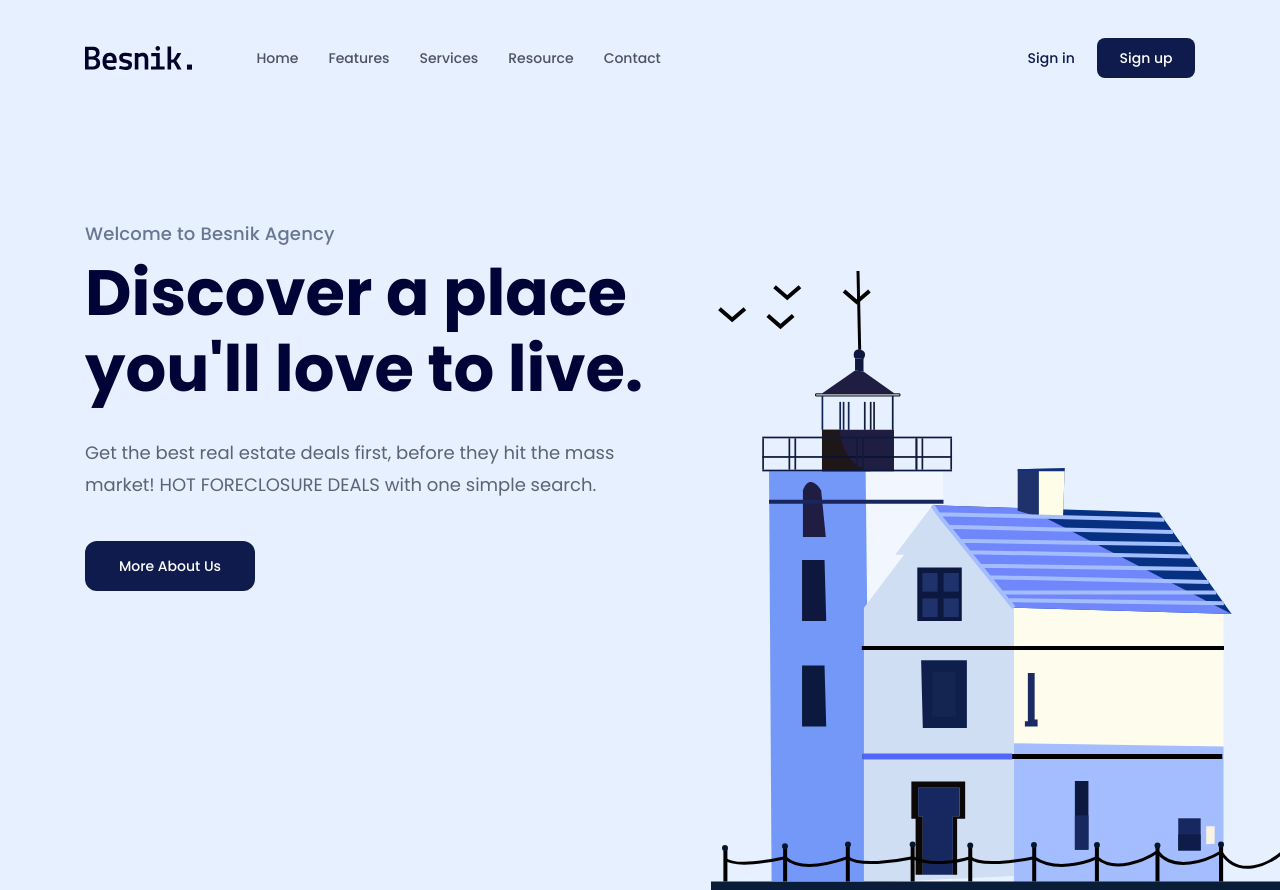
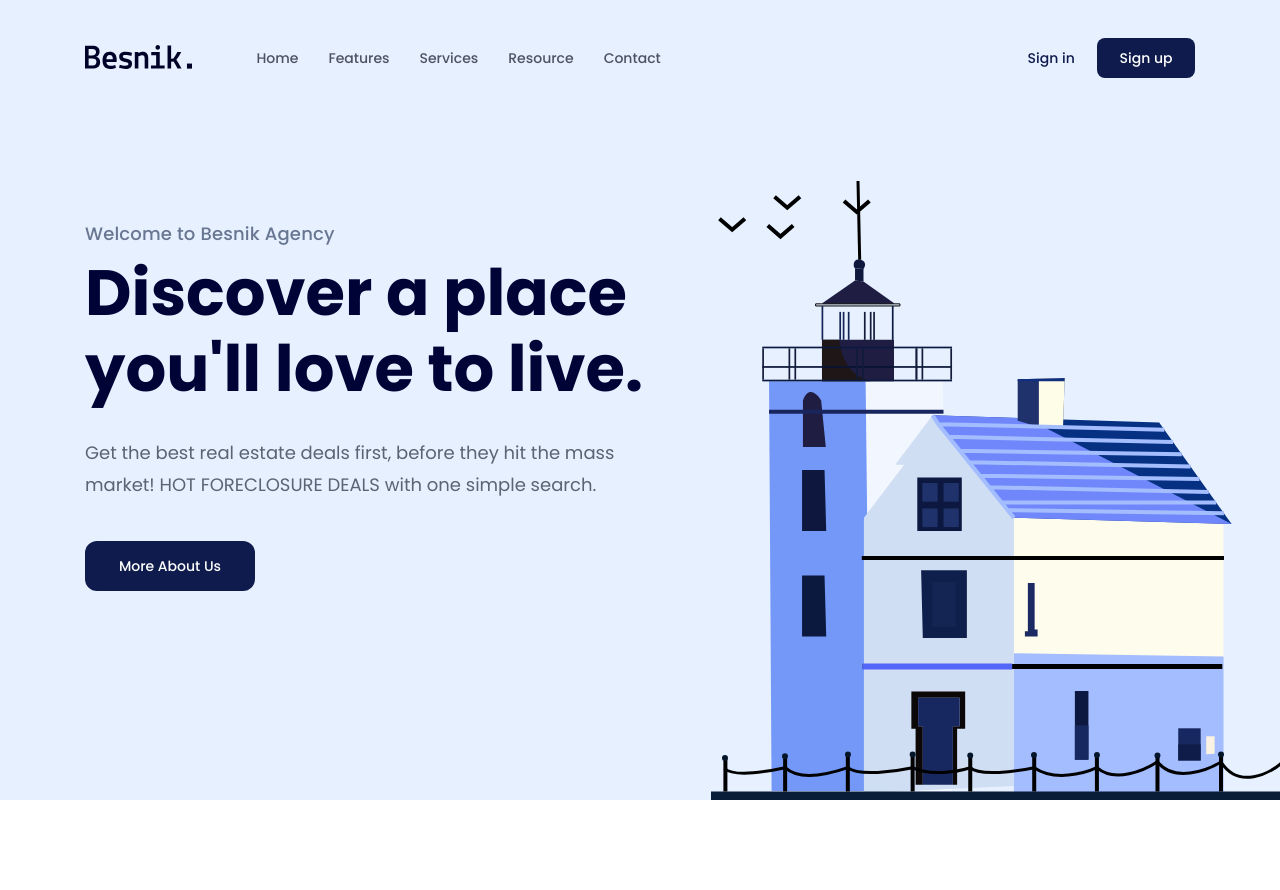
Before and after one commit to TanhHolland/HTML-CSS-01, a plain HTML site: page index.html in a window 1280 px wide. Shown: the top 890 px of the page. Drawn offline with Linux system fonts and the light colour scheme; a web font is replaced by a local one.

Commit message:
fix bug logo

```diff
--- a/assets/css/styles.css
+++ b/assets/css/styles.css
@@ -51,7 +51,7 @@ a {
 }
 .hero-wrap {
     background: #e6f0ff;
-    height: 100vh;
+    height: calc(100vh - 90px);
     position: relative;
     display: flex;
     flex-direction: column;
--- a/index.html
+++ b/index.html
@@ -16,7 +16,7 @@
                 <div class="content">
                     <nav class="navbar">
                         <!-- Logo -->
-                        <img src="./assets/img/Logo.svg" alt="Logo" />
+                        <a href=""><img src="./assets/img/Logo.svg" alt="Logo" /></a>
                         <!-- Navigation -->
                         <ul>
                             <li><a href="#!">Home</a></li>
```
